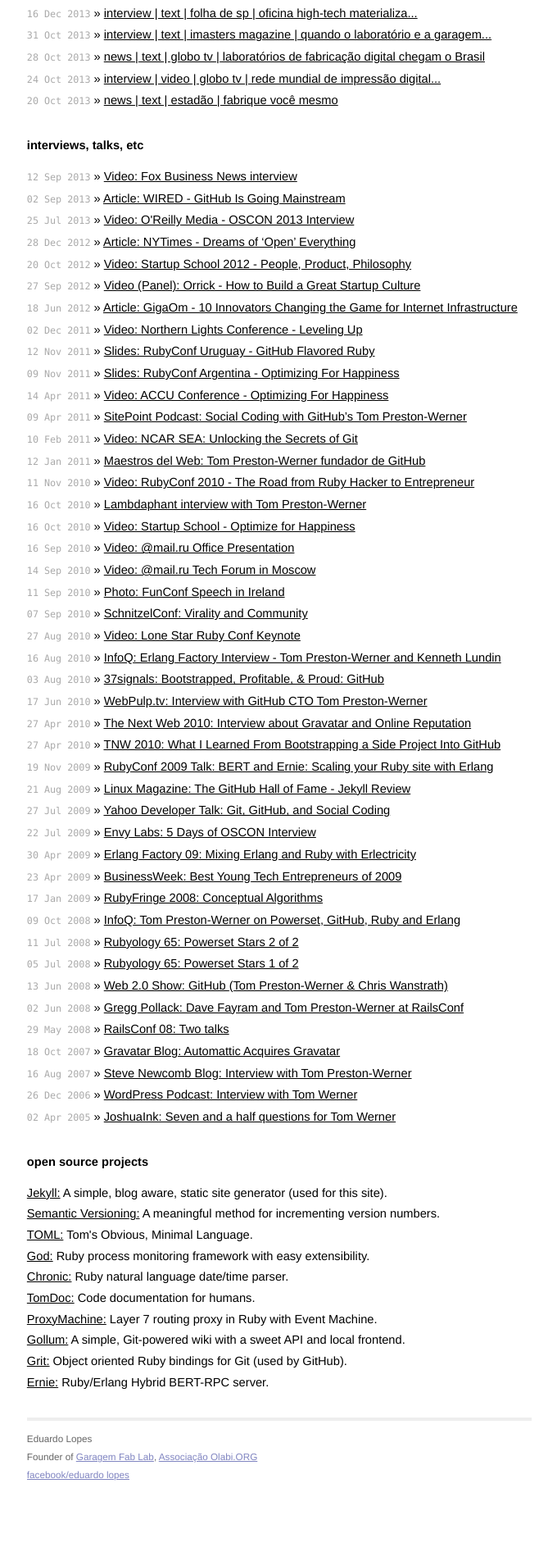
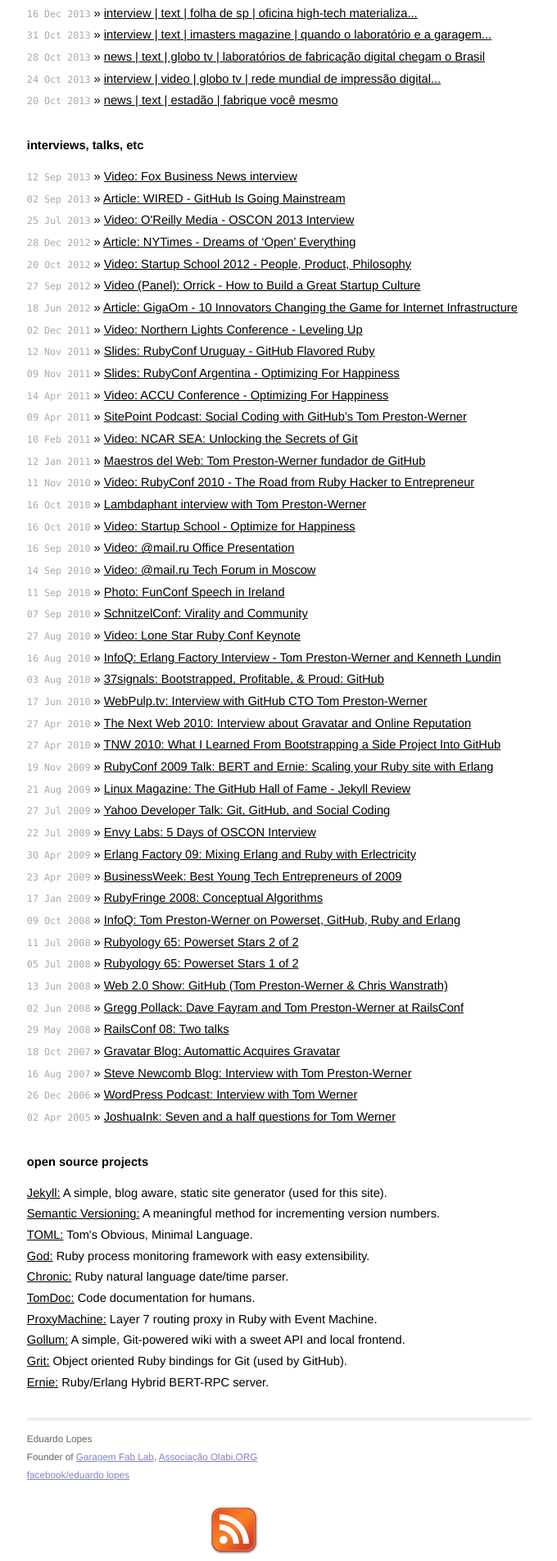
Before and after one commit to mojombo/mojombo.github.io, a Jekyll site: the page built from index.html, in a window 1280 px wide. Shown: the part 1132-3036 px from the top of the page at 82% size, without its empty margins (299-979 px from the left). Built offline with Jekyll 4.4.1, drawn with Linux system fonts in a browser that asks for light colours; before the commit the page ends 2954 px from its top, so only the background shows below that.

Commit message:
Update default.html

```diff
--- a/_layouts/default.html
+++ b/_layouts/default.html
@@ -4,7 +4,7 @@
    <meta http-equiv="content-type" content="text/html; charset=utf-8" />
    <title>{{ page.title }}</title>
    <meta name="author" content="Tom Preston-Werner" />
-   <link href="http://feeds.feedburner.com/tom-preston-werner" rel="alternate" title="Tom Preston-Werner" type="application/atom+xml" />
+   <link href="http://feeds.feedburner.com/edulopes" rel="alternate" title="Edu Lopes" type="application/atom+xml" />
    <meta name="readability-verification" content="QCzSs992GxmRYRKVpPeZ6LE2tS8aYKxsSSQKV8YM"/>
 
    <!-- syntax highlighting CSS -->
@@ -44,7 +44,12 @@
           <br />
           <a href="https://www.facebook.com/eduardo.lopes.58323">facebook/eduardo lopes</a>
         <br />
-      </p>
+       </p>
+      <div class="rss">
+      <a href="http://feeds.feedburner.com/feedburner/edulopes">
+        <img src="/images/rss.png" alt="Subscribe to RSS Feed" />
+     </a>
+     </div>
     </div>
   </div>
 </div>
```
